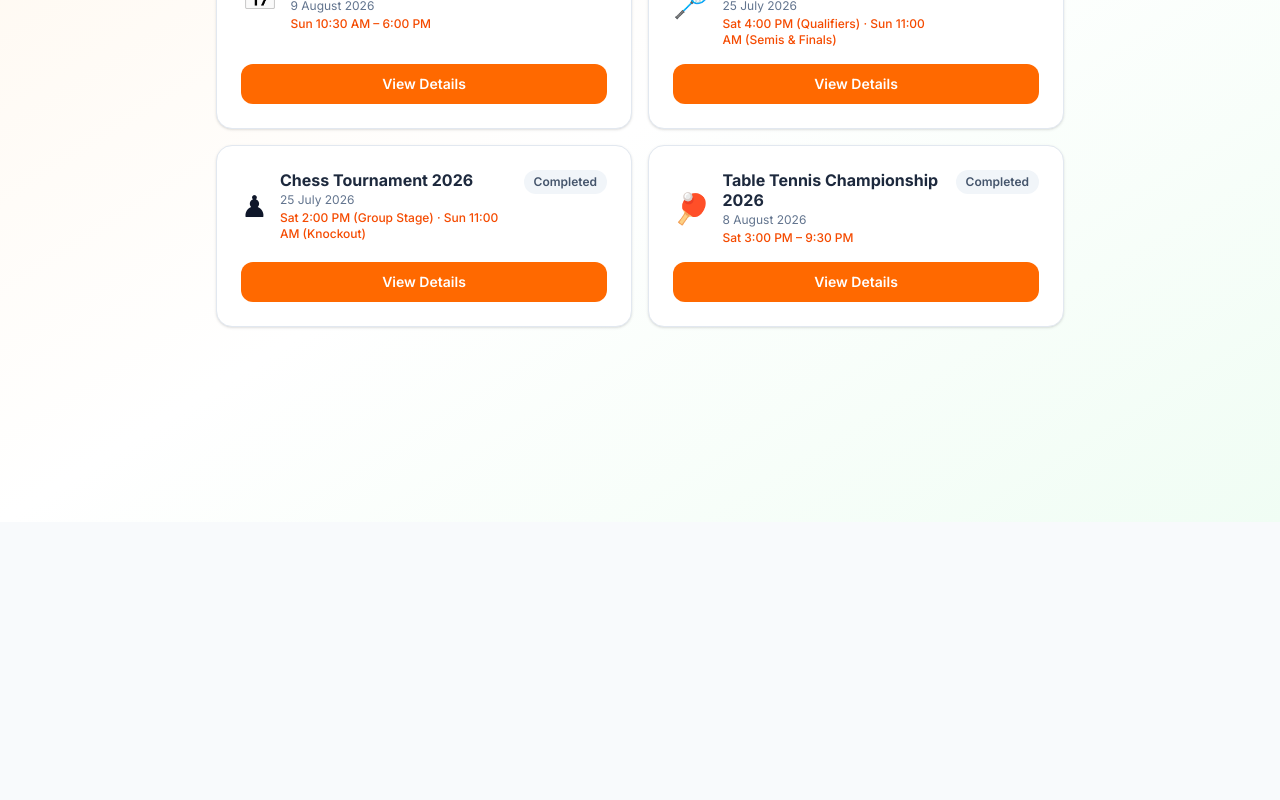
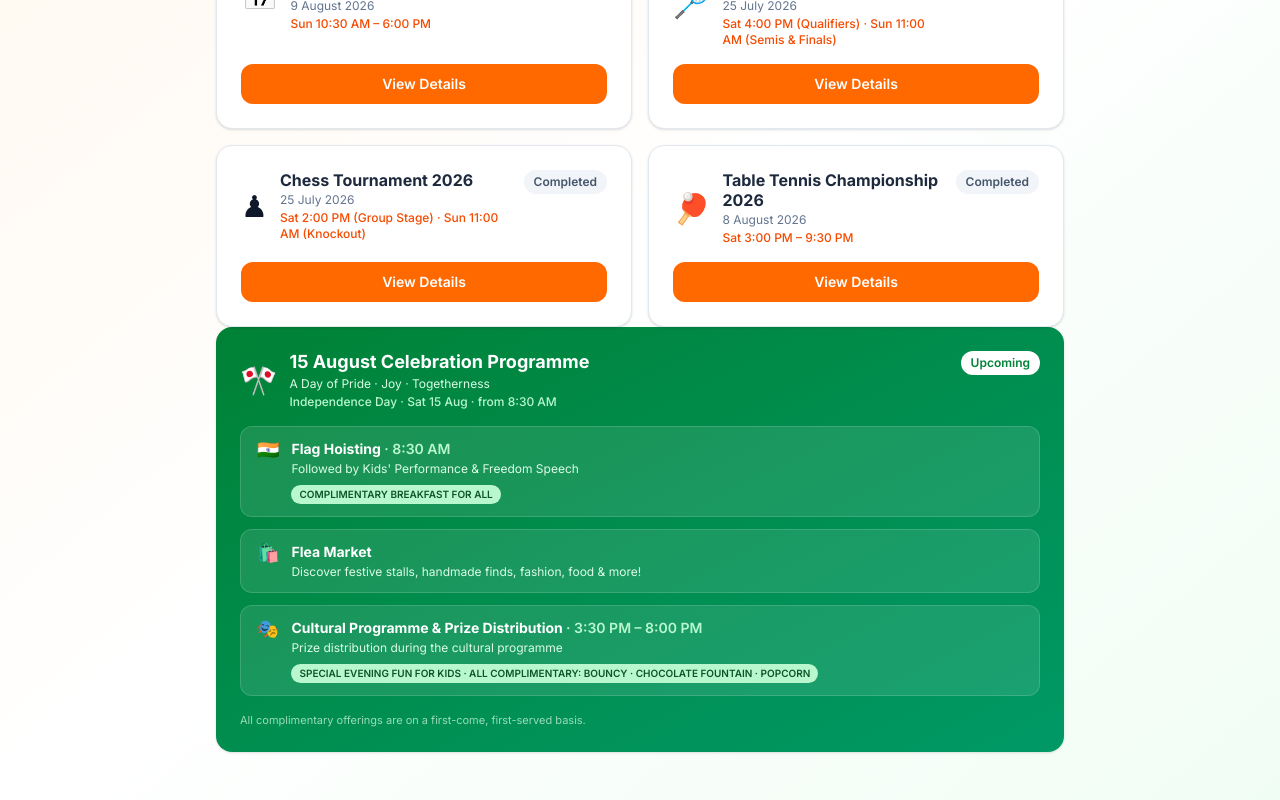
Before and after one commit to daretoshare/meridian, a Next.js app: page /scores in a window 1280 px wide. Shown: the part 278-1078 px from the top of the page. Before the commit the page ends 800 px from the top, so only its background shows below. Built offline with nearby package versions, Linux system fonts and the light colour scheme.

Commit message:
Refine sports day stats, move coming-up up, add 15 Aug programme
Removes medal/trophy count stats from home and schedule pages, shows
toddler race runners as all winners, moves the Coming up (15 Aug)
section above the results cards, and adds a 15 August Celebration
Programme tile to the scores page.

```diff
--- a/app/page.tsx
+++ b/app/page.tsx
@@ -135,6 +135,65 @@ export default async function HomePage() {
         </Link>
       </section>
 
+      {/* Next Events — Aug 15 */}
+      <section className="max-w-3xl mx-auto px-4 sm:px-6 pb-6">
+        <div className="bg-gradient-to-r from-green-700 to-emerald-600 rounded-2xl p-5 text-white">
+          <div className="flex items-center gap-2 mb-3">
+            <Calendar size={15} className="text-green-200" />
+            <span className="text-xs font-bold text-green-200 uppercase tracking-widest">Coming up · 15 August</span>
+          </div>
+          <p className="text-lg font-extrabold mb-3">Independence Day Celebrations</p>
+
+          {/* Upcoming events list */}
+          <div className="grid grid-cols-1 sm:grid-cols-2 gap-2 mb-4">
+            <div className="bg-white/10 border border-white/15 rounded-xl px-3 py-2.5">
+              <div className="flex items-center gap-2 mb-0.5">
+                <span className="text-base leading-none">🎌</span>
+                <p className="text-xs font-bold text-white">Flag Hoisting Ceremony</p>
+              </div>
+              <p className="text-[11px] text-green-100 pl-6">Morning · Patriotic songs &amp; speech</p>
+            </div>
+            <div className="bg-white/10 border border-white/15 rounded-xl px-3 py-2.5">
+              <div className="flex items-center gap-2 mb-0.5">
+                <span className="text-base leading-none">🎤</span>
+                <p className="text-xs font-bold text-white">Singing, Dance &amp; Instrumental</p>
+              </div>
+              <p className="text-[11px] text-green-100 pl-6">Solo &amp; group performances · all ages</p>
+            </div>
+            <div className="bg-white/10 border border-white/15 rounded-xl px-3 py-2.5">
+              <div className="flex items-center gap-2 mb-0.5">
+                <span className="text-base leading-none">👗</span>
+                <p className="text-xs font-bold text-white">Fancy Dress &amp; Fashion Show</p>
+              </div>
+              <p className="text-[11px] text-green-100 pl-6">Independence Day theme · Ages 0–10 &amp; 50+</p>
+            </div>
+            <div className="bg-white/10 border border-white/15 rounded-xl px-3 py-2.5">
+              <div className="flex items-center gap-2 mb-0.5">
+                <span className="text-base leading-none">🎭</span>
+                <p className="text-xs font-bold text-white">Regional Dance &amp; Group Events</p>
+              </div>
+              <p className="text-[11px] text-green-100 pl-6">Folk dance · group singing · cultural showcase</p>
+            </div>
+          </div>
+
+          <div className="flex items-center gap-3 flex-wrap">
+            <a
+              href="#register"
+              className="inline-flex items-center gap-1.5 bg-white text-green-700 hover:bg-green-50 text-xs font-semibold px-4 py-2 rounded-full transition-colors"
+            >
+              🎭 Cultural Events
+            </a>
+            <Link
+              href="/celebrate"
+              className="inline-flex items-center gap-1.5 bg-white/15 hover:bg-white/25 border border-white/20 text-white text-xs font-semibold px-4 py-2 rounded-full transition-colors"
+            >
+              <Sparkles size={12} />
+              Past champions
+            </Link>
+          </div>
+        </div>
+      </section>
+
       {/* Chess Results Flash Card */}
       <section className="max-w-3xl mx-auto px-4 sm:px-6 pb-6">
         <div className="bg-gradient-to-r from-slate-900 to-slate-800 rounded-2xl p-5 text-white">
@@ -247,7 +306,7 @@ export default async function HomePage() {
 
           <div className="grid grid-cols-1 sm:grid-cols-2 gap-3">
             {[
-              { ev: 'Toddlers 50m Run (1–3)', result: 'All 16 runners · Gold Medal', medal: '🥇' },
+              { ev: 'Toddlers 50m Run (1–3)', result: 'All 16 runners — every one a winner', medal: '🥇' },
               { ev: '50m Run (3–5)', result: 'Aaryash · Oscar · Naaysha', medal: '🥇' },
               { ev: 'Lemon Race (3–5)', result: 'Nia · Oscar · Naaysha', medal: '🥇' },
               { ev: '100m Run (5–8)', result: 'Sahil · Adhrit · Eden', medal: '🏆' },
@@ -265,70 +324,6 @@ export default async function HomePage() {
                 </div>
               </div>
             ))}
-          </div>
-
-          <div className="flex items-center gap-2 mt-4 border-t border-white/10 pt-3 text-[11px] text-amber-100/70">
-            <span>🎁</span>
-            <span>38 Gold Medals · 64 Trophies awarded across the day</span>
-          </div>
-        </div>
-      </section>
-
-      {/* Next Events — Aug 15 */}
-      <section className="max-w-3xl mx-auto px-4 sm:px-6 pb-6">
-        <div className="bg-gradient-to-r from-green-700 to-emerald-600 rounded-2xl p-5 text-white">
-          <div className="flex items-center gap-2 mb-3">
-            <Calendar size={15} className="text-green-200" />
-            <span className="text-xs font-bold text-green-200 uppercase tracking-widest">Coming up · 15 August</span>
-          </div>
-          <p className="text-lg font-extrabold mb-3">Independence Day Celebrations</p>
-
-          {/* Upcoming events list */}
-          <div className="grid grid-cols-1 sm:grid-cols-2 gap-2 mb-4">
-            <div className="bg-white/10 border border-white/15 rounded-xl px-3 py-2.5">
-              <div className="flex items-center gap-2 mb-0.5">
-                <span className="text-base leading-none">🎌</span>
-                <p className="text-xs font-bold text-white">Flag Hoisting Ceremony</p>
-              </div>
-              <p className="text-[11px] text-green-100 pl-6">Morning · Patriotic songs &amp; speech</p>
-            </div>
-            <div className="bg-white/10 border border-white/15 rounded-xl px-3 py-2.5">
-              <div className="flex items-center gap-2 mb-0.5">
-                <span className="text-base leading-none">🎤</span>
-                <p className="text-xs font-bold text-white">Singing, Dance &amp; Instrumental</p>
-              </div>
-              <p className="text-[11px] text-green-100 pl-6">Solo &amp; group performances · all ages</p>
-            </div>
-            <div className="bg-white/10 border border-white/15 rounded-xl px-3 py-2.5">
-              <div className="flex items-center gap-2 mb-0.5">
-                <span className="text-base leading-none">👗</span>
-                <p className="text-xs font-bold text-white">Fancy Dress &amp; Fashion Show</p>
-              </div>
-              <p className="text-[11px] text-green-100 pl-6">Independence Day theme · Ages 0–10 &amp; 50+</p>
-            </div>
-            <div className="bg-white/10 border border-white/15 rounded-xl px-3 py-2.5">
-              <div className="flex items-center gap-2 mb-0.5">
-                <span className="text-base leading-none">🎭</span>
-                <p className="text-xs font-bold text-white">Regional Dance &amp; Group Events</p>
-              </div>
-              <p className="text-[11px] text-green-100 pl-6">Folk dance · group singing · cultural showcase</p>
-            </div>
-          </div>
-
-          <div className="flex items-center gap-3 flex-wrap">
-            <a
-              href="#register"
-              className="inline-flex items-center gap-1.5 bg-white text-green-700 hover:bg-green-50 text-xs font-semibold px-4 py-2 rounded-full transition-colors"
-            >
-              🎭 Cultural Events
-            </a>
-            <Link
-              href="/celebrate"
-              className="inline-flex items-center gap-1.5 bg-white/15 hover:bg-white/25 border border-white/20 text-white text-xs font-semibold px-4 py-2 rounded-full transition-colors"
-            >
-              <Sparkles size={12} />
-              Past champions
-            </Link>
           </div>
         </div>
       </section>
--- a/app/scores/page.tsx
+++ b/app/scores/page.tsx
@@ -83,6 +83,57 @@ export default function ScoresPage() {
             })}
           </div>
         )}
+
+        {/* 15 August Celebration Programme tile */}
+        <div className="bg-gradient-to-br from-green-700 to-emerald-600 rounded-2xl p-6 text-white shadow-sm">
+          <div className="flex items-start justify-between gap-3 mb-4">
+            <div className="flex items-center gap-3">
+              <span className="text-3xl leading-none">🎌</span>
+              <div>
+                <h2 className="font-bold text-white text-lg leading-tight">15 August Celebration Programme</h2>
+                <p className="text-xs text-green-100 mt-0.5">A Day of Pride · Joy · Togetherness</p>
+                <p className="text-xs font-medium text-green-200 mt-0.5">Independence Day · Sat 15 Aug · from 8:30 AM</p>
+              </div>
+            </div>
+            <span className="text-xs font-semibold px-2.5 py-1 rounded-full whitespace-nowrap bg-white text-green-700">
+              Upcoming
+            </span>
+          </div>
+
+          <div className="space-y-3">
+            <div className="flex items-start gap-3 bg-white/10 border border-white/15 rounded-xl px-4 py-3">
+              <span className="text-lg leading-none mt-0.5">🇮🇳</span>
+              <div>
+                <p className="text-sm font-bold text-white">Flag Hoisting <span className="font-semibold text-green-200">· 8:30 AM</span></p>
+                <p className="text-xs text-green-100 mt-0.5">Followed by Kids' Performance &amp; Freedom Speech</p>
+                <span className="inline-block text-[10px] font-semibold text-green-900 bg-green-200 rounded-full px-2 py-0.5 mt-2">COMPLIMENTARY BREAKFAST FOR ALL</span>
+              </div>
+            </div>
+
+            <div className="flex items-start gap-3 bg-white/10 border border-white/15 rounded-xl px-4 py-3">
+              <span className="text-lg leading-none mt-0.5">🛍️</span>
+              <div>
+                <p className="text-sm font-bold text-white">Flea Market</p>
+                <p className="text-xs text-green-100 mt-0.5">Discover festive stalls, handmade finds, fashion, food &amp; more!</p>
+              </div>
+            </div>
+
+            <div className="flex items-start gap-3 bg-white/10 border border-white/15 rounded-xl px-4 py-3">
+              <span className="text-lg leading-none mt-0.5">🎭</span>
+              <div>
+                <p className="text-sm font-bold text-white">Cultural Programme &amp; Prize Distribution <span className="font-semibold text-green-200">· 3:30 PM – 8:00 PM</span></p>
+                <p className="text-xs text-green-100 mt-0.5">Prize distribution during the cultural programme</p>
+                <span className="inline-block text-[10px] font-semibold text-green-900 bg-green-200 rounded-full px-2 py-0.5 mt-2">
+                  SPECIAL EVENING FUN FOR KIDS · ALL COMPLIMENTARY: BOUNCY · CHOCOLATE FOUNTAIN · POPCORN
+                </span>
+              </div>
+            </div>
+          </div>
+
+          <p className="text-[11px] text-green-100/70 mt-4">
+            All complimentary offerings are on a first-come, first-served basis.
+          </p>
+        </div>
       </main>
     </div>
   )
--- a/content/scores/aug09-schedule.md
+++ b/content/scores/aug09-schedule.md
@@ -6,14 +6,6 @@ status: completed
 event_date: "2026-08-09"
 event_time: "Sun 10:30 AM – 6:00 PM"
 venue: "TPC Meridian Park"
-
-results_summary:
-  title: "Winners Announced"
-  gold_medals: 38
-  trophies:
-    first: 21
-    second: 21
-    third: 22
 
 venues:
   - name: "Futsal Court"
```
Also changed, not shown: app/scores/[slug]/page.tsx (+1 -41 lines).
